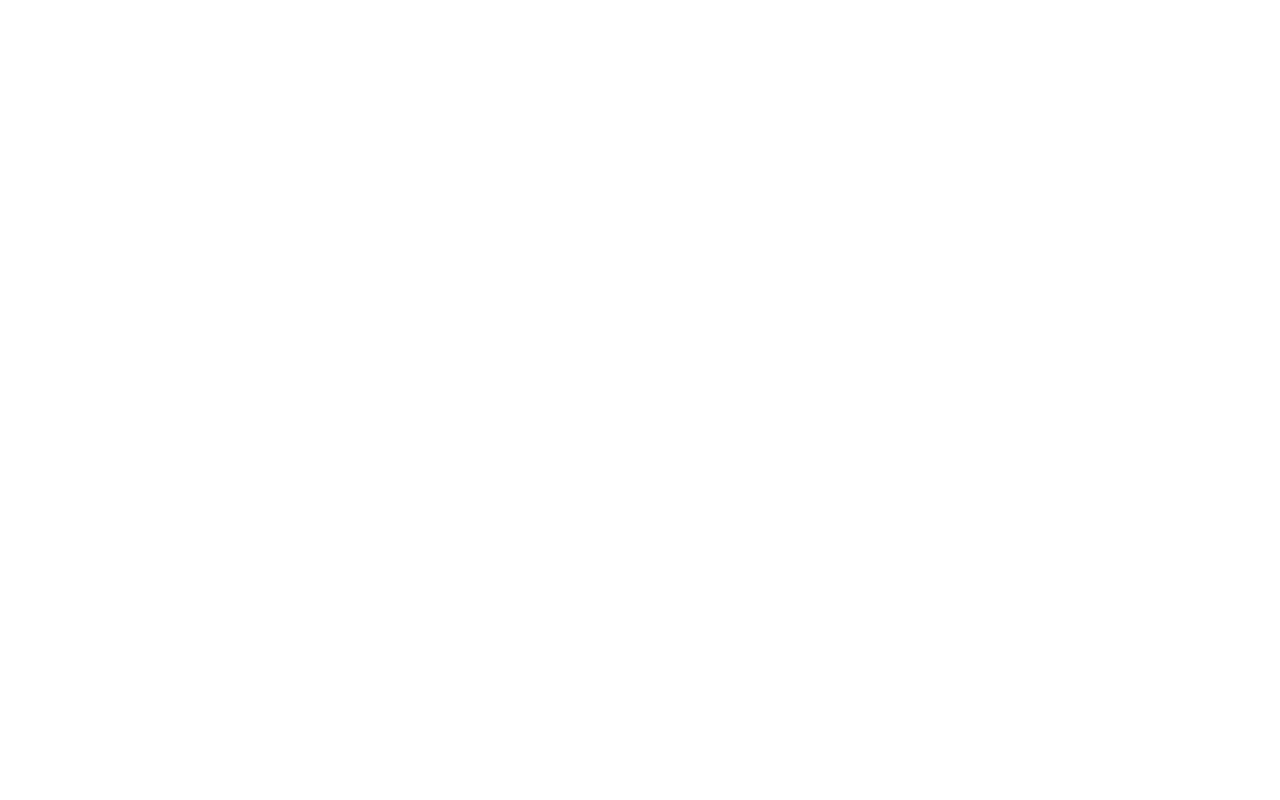
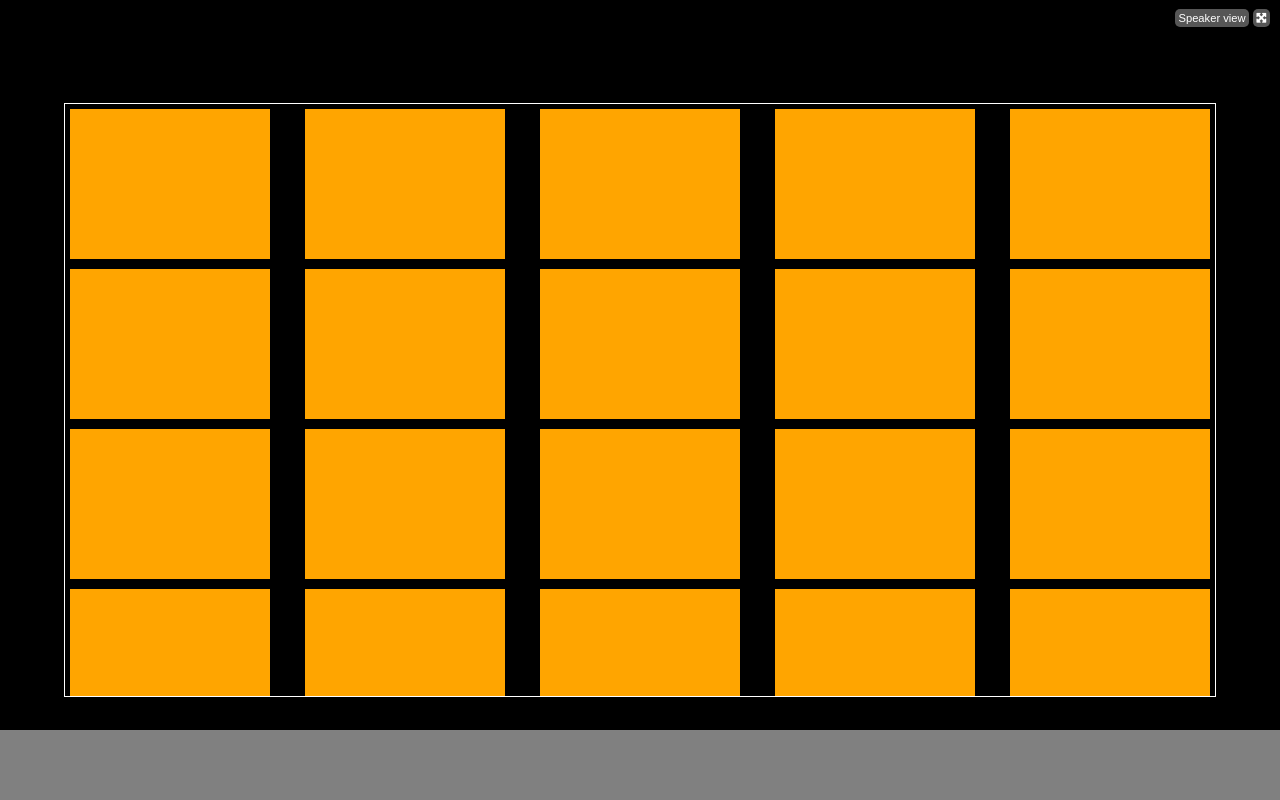
Before and after one commit to VeronicaFontana/html-css-zoom, a plain HTML site: page index.html in a window 1280 px wide. Drawn offline with Linux system fonts and the light colour scheme.

Commit message:
[ADD] General layout, header and footer, boxes

```diff
--- a/css/style.css
+++ b/css/style.css
@@ -0,0 +1,67 @@
+*{
+  margin: 0;
+  padding: 0;
+  box-sizing: border-box;
+}
+
+body{
+  font-family:Georgia, 'Times New Roman', Times, serif;
+}
+
+/* HEADER */
+header {
+  background-color: black;
+  height: 70px;
+  display: flex;
+  justify-content: flex-end;
+  position: relative;
+}
+
+button{
+  color: white;
+  background-color: rgb(86, 86, 86);
+  border-radius: 5px;
+  padding: 3px;
+  border: none;
+  font-size: 0.7rem;
+}
+
+.top-btn{
+  position: absolute;
+  top: 5px;
+  right: 10px;
+}
+
+
+/* MAIN */
+.main-box{
+  background-color: black;
+  height: calc(100vh - 140px);
+  display: flex;
+  align-items: center;
+  justify-content: center;
+}
+
+.images-box{
+  border: 1px solid white;
+  height: 90%;
+  width: 90%;
+  overflow: auto;
+  display: flex;
+  justify-content: space-between;
+  flex-wrap: wrap;
+}
+
+.box{
+  background-color: orange;
+  height: 150px;
+  width: 200px;
+  margin: 5px;
+}
+
+
+/* FOOTER */
+footer{
+  background-color: grey;
+  height: 70px;
+}
--- a/index.html
+++ b/index.html
@@ -2,11 +2,65 @@
 <html lang="en">
 <head>
   <link rel="stylesheet" href="css/style.css">
+  <script src="https://kit.fontawesome.com/66b933bf5d.js" crossorigin="anonymous"></script>
   <meta charset="UTF-8">
   <meta name="viewport" content="width=device-width, initial-scale=1.0">
   <title>Zoom</title>
 </head>
 <body>
+  <header>
+    <div class="top-btn">
+      <button>Speaker view</button>
+      <button><i class="fa-solid fa-maximize"></i></button>
+    </div>
+  </header>
+
+  <main>
+    <section class="main-box">
+      <div class="images-box">
+        <div class="box"></div>
+        <div class="box"></div>
+        <div class="box"></div>
+        <div class="box"></div>
+        <div class="box"></div>
+        <div class="box"></div>
+        <div class="box"></div>
+        <div class="box"></div>
+        <div class="box"></div>
+        <div class="box"></div>
+        <div class="box"></div>
+        <div class="box"></div>
+        <div class="box"></div>
+        <div class="box"></div>
+        <div class="box"></div>
+        <div class="box"></div>
+        <div class="box"></div>
+        <div class="box"></div>
+        <div class="box"></div>
+        <div class="box"></div>
+        <div class="box"></div>
+        <div class="box"></div>
+        <div class="box"></div>
+        <div class="box"></div>
+        <div class="box"></div>
+        <div class="box"></div>
+        <div class="box"></div>
+        <div class="box"></div>
+        <div class="box"></div>
+        <div class="box"></div>
+        <div class="box"></div>
+        <div class="box"></div>
+        <div class="box"></div>
+        <div class="box"></div>
+        <div class="box"></div>
+        <div class="box"></div>
+      </div>
+    </section>
+  </main>
+
+  <footer>
+    <div></div>
+  </footer>
 
 </body>
 </html>
```
